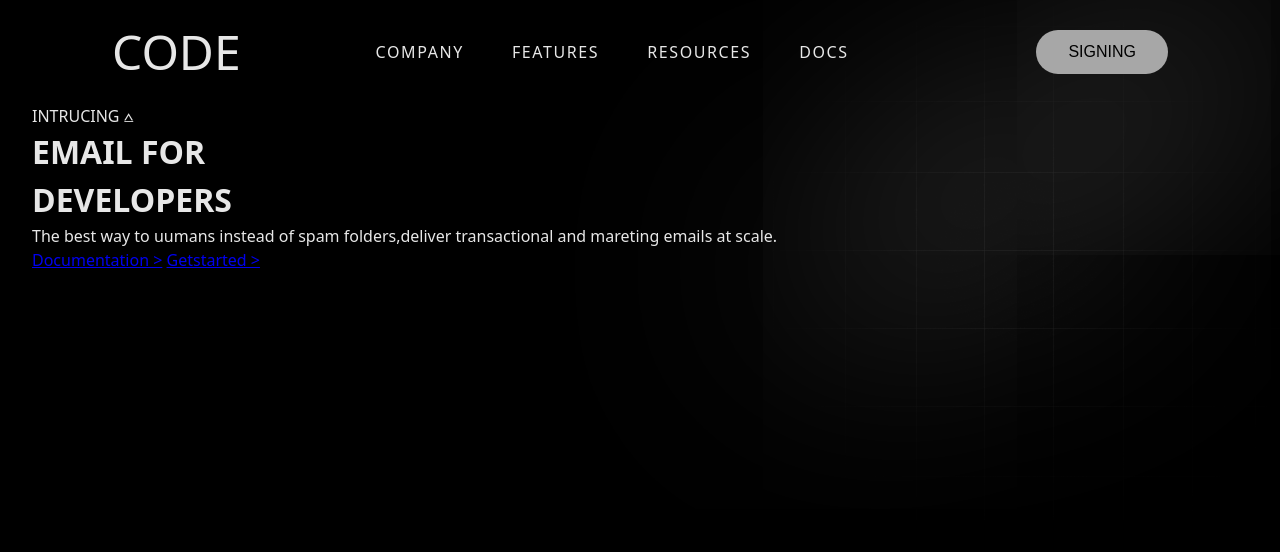
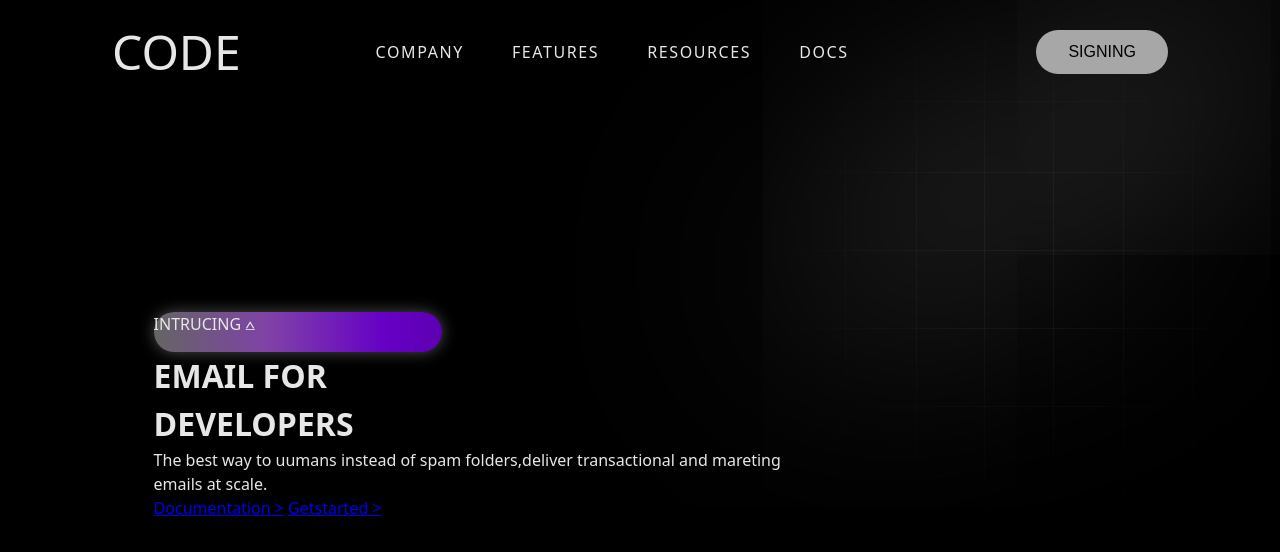
Before and after one commit to rashima200/3D-website, a plain HTML site: page index.html in a window 1280 px wide. Drawn offline with Linux system fonts and the light colour scheme.

Commit message:
feat:main content css is added

```diff
--- a/style.css
+++ b/style.css
@@ -84,3 +84,31 @@ nav a {
   .btn-signing:hover{
     background-color: white;
   }
+
+  /* MAIN CONTENT */
+
+
+main{
+    display: flex;
+    flex-direction: column;
+    justify-content: center;
+    min-height: calc(90vh - 6rem);
+
+}
+.content{
+    max-width: 40rem;
+    margin-left: 10%;
+    z-index: 999;
+
+}
+.tag-box{
+    position: relative;
+    width: 18rem;
+    height: 2.5rem;
+    border-radius: 50px;
+    background: linear-gradient(to right, #656565, #7f42a7, #6600c5, #5300a0, #757575, #656565);
+    background-size: 200%;
+    animation: animationGradient 2.5s linear infinite;
+    box-shadow: 0 0 15px rgba(255, 255, 255, 0.3);
+
+}
```
